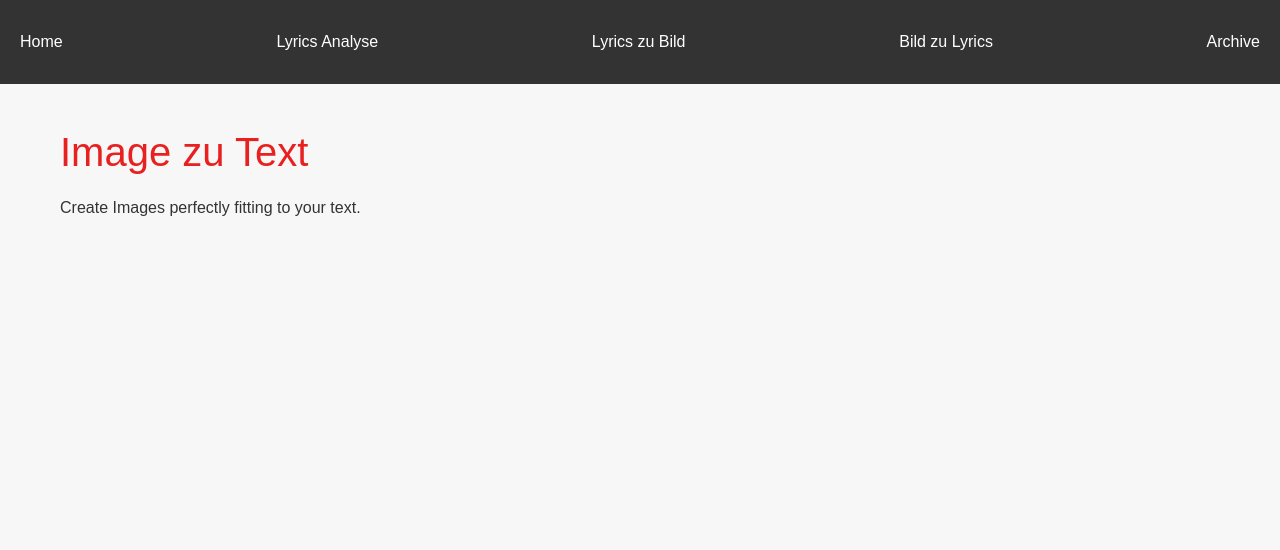
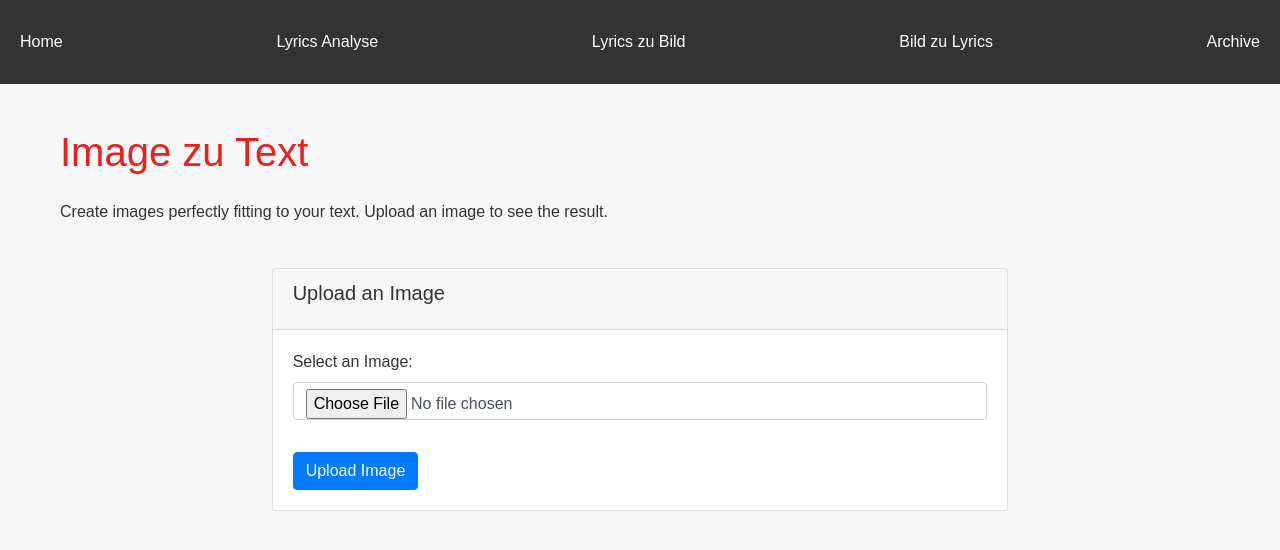
Before and after one commit to adse18/audiosity-project, a Django app: page /image2lyrics/ in a window 1280 px wide. Shown: the top 550 px of the page. Run offline with Django 5.2, Linux system fonts and the light colour scheme; some libraries are stand-ins or nearby versions.

Commit message:
implement image upload

```diff
--- a/audiosity_app/templates/image2lyrics.html
+++ b/audiosity_app/templates/image2lyrics.html
@@ -1,9 +1,52 @@
-<!-- image2lyrics.html -->
 {% extends 'base.html' %}
 
 {% block title %}Image zu Bild{% endblock %}
 
 {% block content %}
-<h1>Image zu Text</h1>
-<p>Create Images perfectly fitting to your text.</p>
+<h1 class="mb-4">Image zu Text</h1>
+<p class="mb-4">Create images perfectly fitting to your text. Upload an image to see the result.</p>
+
+<!-- Image upload form -->
+<div class="container">
+    <div class="row">
+        <div class="col-md-8 offset-md-2">
+            <div class="card">
+                <div class="card-header">
+                    <h5 class="card-title">Upload an Image</h5>
+                </div>
+                <div class="card-body">
+                    <form method="POST" enctype="multipart/form-data" action="{% url 'upload_image' %}">
+                        {% csrf_token %}
+                        <div class="form-group">
+                            <label for="image">Select an Image:</label>
+                            <input type="file" name="image" id="image" accept="image/*" class="form-control" required>
+                        </div>
+                        <button type="submit" class="btn btn-primary mt-3">Upload Image</button>
+                    </form>
+                </div>
+            </div>
+        </div>
+    </div>
+</div>
+
+{% if image_url %}
+    <div class="container mt-4">
+        <div class="row">
+            <div class="col-md-8 offset-md-2">
+                <div class="alert alert-success" role="alert">
+                    <h4 class="alert-heading">Image Uploaded Successfully!</h4>
+                    <p>Your image has been uploaded. You can view it below:</p>
+                    <img src="{{ image_url }}" alt="Uploaded Image" class="img-fluid">
+                    <!-- Process Button -->
+                    <form method="POST" action="{% url 'process_image' %}">
+                        {% csrf_token %}
+                        <input type="hidden" name="image_url" value="{{ image_url }}">
+                        <button type="submit" class="btn btn-success mt-3">Process Image</button>
+                    </form>
+                </div>
+            </div>
+        </div>
+    </div>
+{% endif %}
+
 {% endblock %}
--- a/audiosity_app/urls.py
+++ b/audiosity_app/urls.py
@@ -1,5 +1,8 @@
 from django.urls import path
 from . import views
+
+from django.conf import settings
+from django.conf.urls.static import static
 
 urlpatterns = [
     path('', views.home, name='home'),
@@ -7,5 +10,6 @@ urlpatterns = [
     path('lyrics2image/', views.lyrics2image, name='lyrics2image'),
     path('image2lyrics/', views.image2lyrics, name='image2lyrics'),
     path('archive/', views.archive, name='archive'),
-
-]
+    path('upload_image/', views.upload_image, name='upload_image'),
+    path('process/', views.process_image, name='process_image'),
+] + static(settings.MEDIA_URL, document_root=settings.MEDIA_ROOT)
--- a/audiosity_app/views.py
+++ b/audiosity_app/views.py
@@ -1,5 +1,3 @@
-from django.shortcuts import render
-from django.http import HttpResponse
 from .models import Song
 from django.core.paginator import Paginator
 
@@ -10,6 +8,12 @@ from langchain_community.vectorstores import FAISS
 import os
 from django.conf import settings
 from django.db.models import Q
+
+from django.shortcuts import render, redirect
+from django.core.files.storage import default_storage
+from django.core.files.base import ContentFile
+from django.http import HttpResponse
+from django.urls import reverse
 
 root_path = settings.BASE_DIR
 
@@ -79,3 +83,21 @@ def lyrics_analysis(request):
     }
 
     return render(request, 'lyrics_analysis.html', ctx)
+
+def upload_image(request):
+    image_url = None
+    if request.method == 'POST' and request.FILES.get('image'):
+        uploaded_file = request.FILES['image']
+        # Save the file
+        file_name = default_storage.save(uploaded_file.name, uploaded_file)
+        image_url = default_storage.url(file_name)
+
+    return render(request, 'image2lyrics.html', {'image_url': image_url})
+
+def process_image(request):
+    if request.method == 'POST':
+        image_url = request.POST.get('image_url')
+        # Add your image processing logic here
+        # For example, you could redirect to another page or display processing results
+
+    return render(request, 'image2lyrics.html', {'image_url': image_url})
```
Also changed, not shown: audiosity_project/settings.py (+6 -9 lines).
